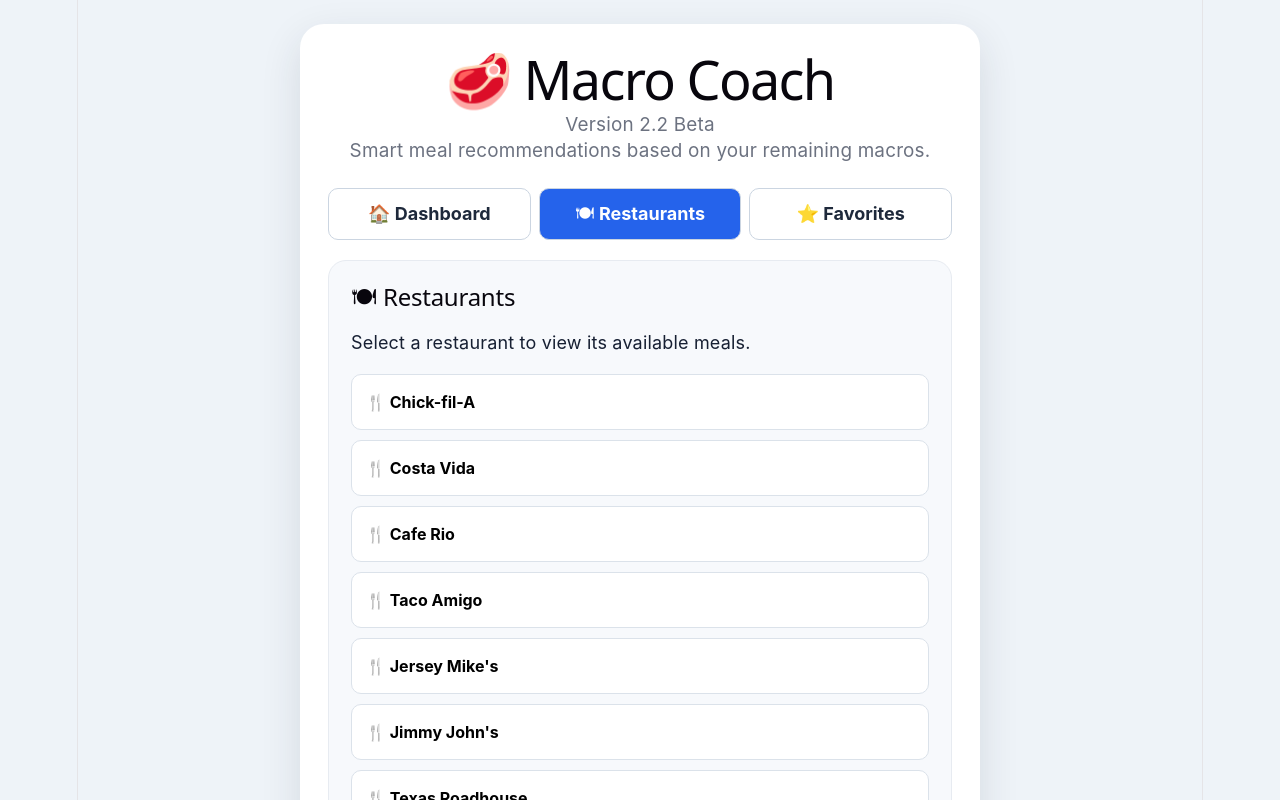
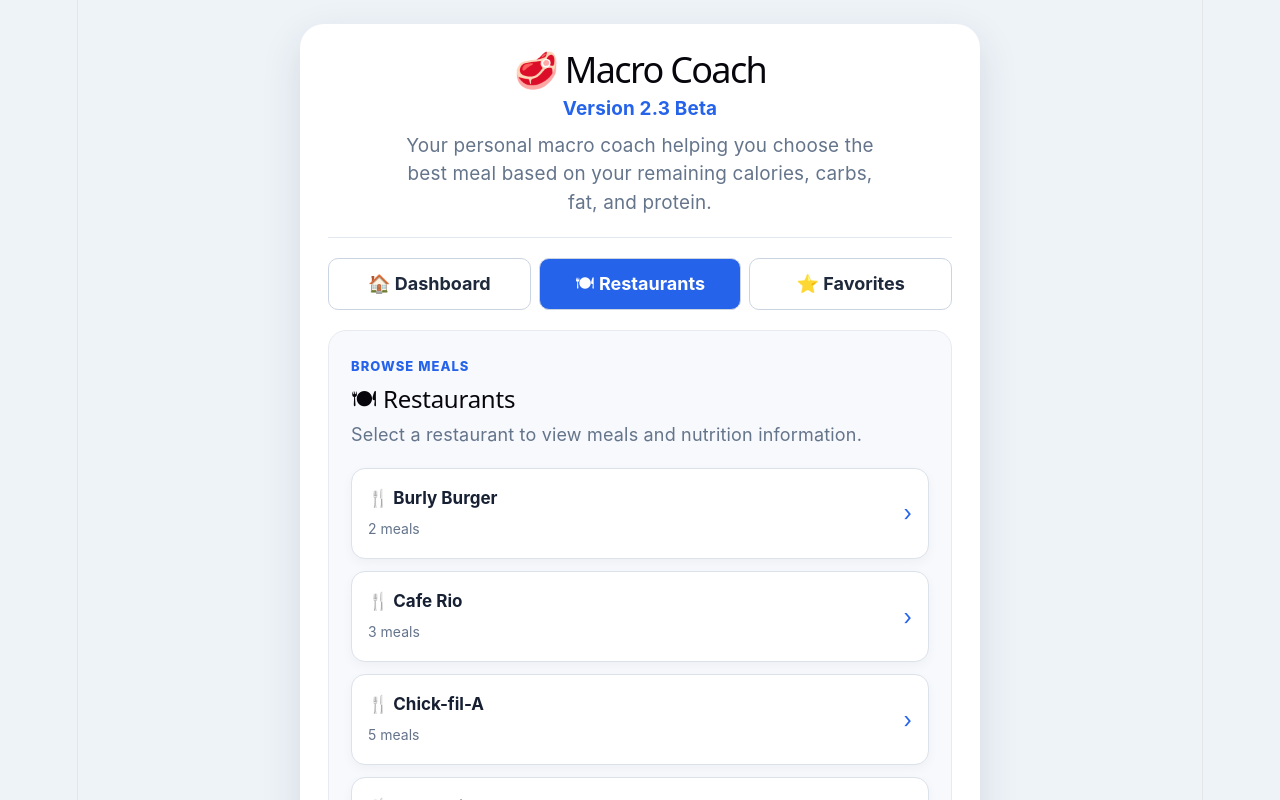
Before and after one commit to abcolevin/Macro-Coach, a React (Vite) app: page / in a window 1280 px wide. Both pictures are taken after a click on the button "🍽 Restaurants". Shown: the top 800 px of the page. Built offline with nearby package versions, Linux system fonts and the light colour scheme.

Commit message:
Version 2.3 improvements
Version 2.3 improvements

```diff
--- a/src/components/Header.jsx
+++ b/src/components/Header.jsx
@@ -1,14 +1,45 @@
 function Header() {
   return (
-    <header className="header">
-      <h1>🥩 Macro Coach</h1>
+    <header
+      className="header"
+      style={{
+        textAlign: "center",
+        paddingBottom: "20px",
+        borderBottom: "1px solid #e2e8f0",
+        marginBottom: "20px",
+      }}
+    >
+      <h1
+        style={{
+          marginBottom: "8px",
+          fontSize: "2rem",
+        }}
+      >
+        🥩 Macro Coach
+      </h1>
 
-      <p className="version">
-        Version 2.2 Beta
+      <p
+        className="version"
+        style={{
+          fontWeight: "700",
+          color: "#2563eb",
+          margin: "0 0 10px",
+        }}
+      >
+        Version 2.3 Beta
       </p>
 
-      <p className="subtitle">
-        Smart meal recommendations based on your remaining macros.
+      <p
+        className="subtitle"
+        style={{
+          color: "#64748b",
+          maxWidth: "500px",
+          margin: "0 auto",
+          lineHeight: "1.5",
+        }}
+      >
+        Your personal macro coach helping you choose the best meal based on your
+        remaining calories, carbs, fat, and protein.
       </p>
     </header>
   );
--- a/src/components/RestaurantBrowser.jsx
+++ b/src/components/RestaurantBrowser.jsx
@@ -1,3 +1,5 @@
+import { useMemo, useState } from "react";
+
 function RestaurantBrowser({
   meals,
   selectedRestaurant,
@@ -5,48 +7,179 @@
   toggleFavorite,
   isFavorite,
 }) {
-  const restaurantNames = Object.keys(meals).filter(
-    (restaurantName) => restaurantName !== "Home"
-  );
+  const [searchText, setSearchText] = useState("");
+  const [sortOption, setSortOption] = useState("recommended");
+
+  const restaurantNames = Object.keys(meals)
+    .filter((restaurantName) => restaurantName !== "Home")
+    .sort((a, b) => a.localeCompare(b));
 
   const selectedMeals = selectedRestaurant
     ? meals[selectedRestaurant] || []
     : [];
 
+  const displayedMeals = useMemo(() => {
+    const search = searchText.trim().toLowerCase();
+
+    let filteredMeals = selectedMeals.filter((meal) =>
+      meal.name.toLowerCase().includes(search)
+    );
+
+    if (sortOption === "protein") {
+      filteredMeals = [...filteredMeals].sort(
+        (a, b) => b.protein - a.protein
+      );
+    }
+
+    if (sortOption === "calories") {
+      filteredMeals = [...filteredMeals].sort(
+        (a, b) => a.calories - b.calories
+      );
+    }
+
+    if (sortOption === "fat") {
+      filteredMeals = [...filteredMeals].sort(
+        (a, b) => a.fat - b.fat
+      );
+    }
+
+    if (sortOption === "favorites") {
+      filteredMeals = [...filteredMeals].sort((a, b) => {
+        const mealA = {
+          ...a,
+          restaurant: selectedRestaurant,
+        };
+
+        const mealB = {
+          ...b,
+          restaurant: selectedRestaurant,
+        };
+
+        return Number(isFavorite(mealB)) - Number(isFavorite(mealA));
+      });
+    }
+
+    return filteredMeals;
+  }, [
+    selectedMeals,
+    searchText,
+    sortOption,
+    selectedRestaurant,
+    isFavorite,
+  ]);
+
+  function openRestaurant(restaurantName) {
+    setSearchText("");
+    setSortOption("recommended");
+    setSelectedRestaurant(restaurantName);
+  }
+
+  function returnToRestaurants() {
+    setSearchText("");
+    setSortOption("recommended");
+    setSelectedRestaurant("");
+  }
+
   if (!selectedRestaurant) {
     return (
       <main className="dashboard">
         <section className="dashboard-section">
-          <h2>🍽 Restaurants</h2>
+          <div style={{ marginBottom: "20px" }}>
+            <p
+              style={{
+                margin: "0 0 6px",
+                fontSize: "13px",
+                fontWeight: "800",
+                letterSpacing: "0.08em",
+                textTransform: "uppercase",
+                color: "#2563eb",
+              }}
+            >
+              Browse Meals
+            </p>
 
-          <p>Select a restaurant to view its available meals.</p>
+            <h2 style={{ margin: 0 }}>🍽 Restaurants</h2>
+
+            <p
+              style={{
+                marginTop: "8px",
+                marginBottom: 0,
+                color: "#64748b",
+              }}
+            >
+              Select a restaurant to view meals and nutrition information.
+            </p>
+          </div>
 
           <div
             style={{
               display: "grid",
-              gap: "10px",
-              marginTop: "18px",
+              gap: "12px",
             }}
           >
-            {restaurantNames.map((restaurantName) => (
+            {restaurantNames.map((restaurantName) => {
+              const mealCount = meals[restaurantName]?.length || 0;
+
+              return (
                 <button
                   type="button"
                   key={restaurantName}
-                onClick={() => setSelectedRestaurant(restaurantName)}
+                  onClick={() => openRestaurant(restaurantName)}
                   style={{
-                  padding: "14px",
+                    width: "100%",
+                    padding: "16px",
                     border: "1px solid #dbe2ea",
-                  borderRadius: "10px",
+                    borderRadius: "14px",
                     backgroundColor: "#ffffff",
                     textAlign: "left",
-                  fontSize: "16px",
-                  fontWeight: "700",
                     cursor: "pointer",
+                    boxShadow: "0 4px 12px rgba(15, 23, 42, 0.04)",
+                  }}
+                >
+                  <div
+                    style={{
+                      display: "flex",
+                      alignItems: "center",
+                      justifyContent: "space-between",
+                      gap: "12px",
+                    }}
+                  >
+                    <div>
+                      <strong
+                        style={{
+                          display: "block",
+                          fontSize: "17px",
+                          color: "#172033",
                         }}
                       >
                         🍴 {restaurantName}
+                      </strong>
+
+                      <span
+                        style={{
+                          display: "block",
+                          marginTop: "5px",
+                          fontSize: "14px",
+                          color: "#64748b",
+                        }}
+                      >
+                        {mealCount} {mealCount === 1 ? "meal" : "meals"}
+                      </span>
+                    </div>
+
+                    <span
+                      aria-hidden="true"
+                      style={{
+                        fontSize: "22px",
+                        color: "#2563eb",
+                      }}
+                    >
+                      ›
+                    </span>
+                  </div>
                 </button>
-            ))}
+              );
+            })}
           </div>
         </section>
       </main>
@@ -58,32 +191,143 @@
       <section className="dashboard-section">
         <button
           type="button"
-          onClick={() => setSelectedRestaurant("")}
+          onClick={returnToRestaurants}
           style={{
-            border: "none",
-            background: "transparent",
-            padding: 0,
-            marginBottom: "14px",
+            display: "inline-flex",
+            alignItems: "center",
+            gap: "7px",
+            padding: "10px 14px",
+            marginBottom: "18px",
+            border: "1px solid #2563eb",
+            borderRadius: "10px",
+            backgroundColor: "#eff6ff",
+            color: "#1d4ed8",
             fontSize: "15px",
-            fontWeight: "700",
+            fontWeight: "800",
             cursor: "pointer",
           }}
         >
           ← Back to Restaurants
         </button>
 
-        <h2>🍴 {selectedRestaurant}</h2>
+        <div style={{ marginBottom: "18px" }}>
+          <p
+            style={{
+              margin: "0 0 6px",
+              fontSize: "13px",
+              fontWeight: "800",
+              letterSpacing: "0.08em",
+              textTransform: "uppercase",
+              color: "#2563eb",
+            }}
+          >
+            Restaurant Menu
+          </p>
 
-        <p>{selectedMeals.length} meals available</p>
+          <h2 style={{ margin: 0 }}>🍴 {selectedRestaurant}</h2>
+
+          <p
+            style={{
+              marginTop: "8px",
+              marginBottom: 0,
+              color: "#64748b",
+            }}
+          >
+            {selectedMeals.length} meals available
+          </p>
+        </div>
 
         <div
           style={{
             display: "grid",
             gap: "12px",
-            marginTop: "18px",
+            marginBottom: "18px",
           }}
         >
-          {selectedMeals.map((meal) => {
+          <label
+            style={{
+              display: "grid",
+              gap: "7px",
+              fontWeight: "700",
+              color: "#334155",
+            }}
+          >
+            Search meals
+            <input
+              type="search"
+              value={searchText}
+              onChange={(event) => setSearchText(event.target.value)}
+              placeholder="Search grilled, chicken, sandwich..."
+              style={{
+                width: "100%",
+                boxSizing: "border-box",
+                padding: "13px 14px",
+                border: "1px solid #cbd5e1",
+                borderRadius: "10px",
+                backgroundColor: "#ffffff",
+                color: "#172033",
+                fontSize: "16px",
+              }}
+            />
+          </label>
+
+          <label
+            style={{
+              display: "grid",
+              gap: "7px",
+              fontWeight: "700",
+              color: "#334155",
+            }}
+          >
+            Sort meals
+            <select
+              value={sortOption}
+              onChange={(event) => setSortOption(event.target.value)}
+              style={{
+                width: "100%",
+                boxSizing: "border-box",
+                padding: "13px 14px",
+                border: "1px solid #cbd5e1",
+                borderRadius: "10px",
+                backgroundColor: "#ffffff",
+                color: "#172033",
+                fontSize: "16px",
+                cursor: "pointer",
+              }}
+            >
+              <option value="recommended">Default order</option>
+              <option value="protein">Highest protein</option>
+              <option value="calories">Lowest calories</option>
+              <option value="fat">Lowest fat</option>
+              <option value="favorites">Favorites first</option>
+            </select>
+          </label>
+        </div>
+
+        {displayedMeals.length === 0 ? (
+          <div
+            style={{
+              padding: "24px",
+              border: "1px dashed #94a3b8",
+              borderRadius: "12px",
+              textAlign: "center",
+              color: "#475569",
+            }}
+          >
+            <strong>No matching meals found.</strong>
+
+            <p style={{ marginBottom: 0 }}>
+              Try a different search word.
+            </p>
+          </div>
+        ) : (
+          <div
+            style={{
+              display: "grid",
+              gap: "13px",
+            }}
+          >
+            {displayedMeals.map((meal) => {
               const mealWithRestaurant = {
                 ...meal,
                 restaurant: selectedRestaurant,
@@ -96,9 +340,10 @@
                   key={`${selectedRestaurant}-${meal.name}`}
                   style={{
                     border: "1px solid #dbe2ea",
-                  borderRadius: "12px",
+                    borderRadius: "14px",
                     padding: "16px",
                     backgroundColor: "#ffffff",
+                    boxShadow: "0 4px 12px rgba(15, 23, 42, 0.04)",
                   }}
                 >
                   <div
@@ -109,24 +354,16 @@
                       gap: "12px",
                     }}
                   >
-                  <div>
-                    <h3 style={{ marginTop: 0, marginBottom: "10px" }}>
+                    <h3
+                      style={{
+                        margin: 0,
+                        color: "#172033",
+                        fontSize: "18px",
+                        lineHeight: 1.3,
+                      }}
+                    >
                       {meal.name}
                     </h3>
-
-                    <div
-                      style={{
-                        display: "flex",
-                        flexWrap: "wrap",
-                        gap: "8px",
-                      }}
-                    >
-                      <span>{meal.calories} cal</span>
-                      <span>{meal.carbs}g carbs</span>
-                      <span>{meal.fat}g fat</span>
-                      <span>{meal.protein}g protein</span>
-                    </div>
-                  </div>
 
                     <button
                       type="button"
@@ -142,21 +379,88 @@
                           : "Add to Favorites"
                       }
                       style={{
-                      border: "none",
-                      background: "transparent",
-                      fontSize: "26px",
+                        flexShrink: 0,
+                        width: "42px",
+                        height: "42px",
+                        border: "1px solid #dbe2ea",
+                        borderRadius: "50%",
+                        backgroundColor: favorite
+                          ? "#fff7d6"
+                          : "#ffffff",
+                        fontSize: "25px",
                         cursor: "pointer",
-                      padding: "4px",
                         lineHeight: 1,
                       }}
                     >
                       {favorite ? "⭐" : "☆"}
                     </button>
                   </div>
+
+                  <div
+                    style={{
+                      display: "flex",
+                      flexWrap: "wrap",
+                      gap: "8px",
+                      marginTop: "14px",
+                    }}
+                  >
+                    <span
+                      style={{
+                        padding: "7px 10px",
+                        borderRadius: "999px",
+                        backgroundColor: "#f1f5f9",
+                        fontSize: "14px",
+                        fontWeight: "700",
+                        color: "#334155",
+                      }}
+                    >
+                      🔥 {meal.calories} cal
+                    </span>
+
+                    <span
+                      style={{
+                        padding: "7px 10px",
+                        borderRadius: "999px",
+                        backgroundColor: "#eff6ff",
+                        fontSize: "14px",
+                        fontWeight: "700",
+                        color: "#1d4ed8",
+                      }}
+                    >
+                      🍞 {meal.carbs}g carbs
+                    </span>
+
+                    <span
+                      style={{
+                        padding: "7px 10px",
+                        borderRadius: "999px",
+                        backgroundColor: "#fff7ed",
+                        fontSize: "14px",
+                        fontWeight: "700",
+                        color: "#c2410c",
+                      }}
+                    >
+                      🥑 {meal.fat}g fat
+                    </span>
+
+                    <span
+                      style={{
+                        padding: "7px 10px",
+                        borderRadius: "999px",
+                        backgroundColor: "#ecfdf5",
+                        fontSize: "14px",
+                        fontWeight: "700",
+                        color: "#047857",
+                      }}
+                    >
+                      💪 {meal.protein}g protein
+                    </span>
+                  </div>
                 </article>
               );
             })}
           </div>
+        )}
       </section>
     </main>
   );
```
Lines whose indentation alone changed are shown as unchanged.
